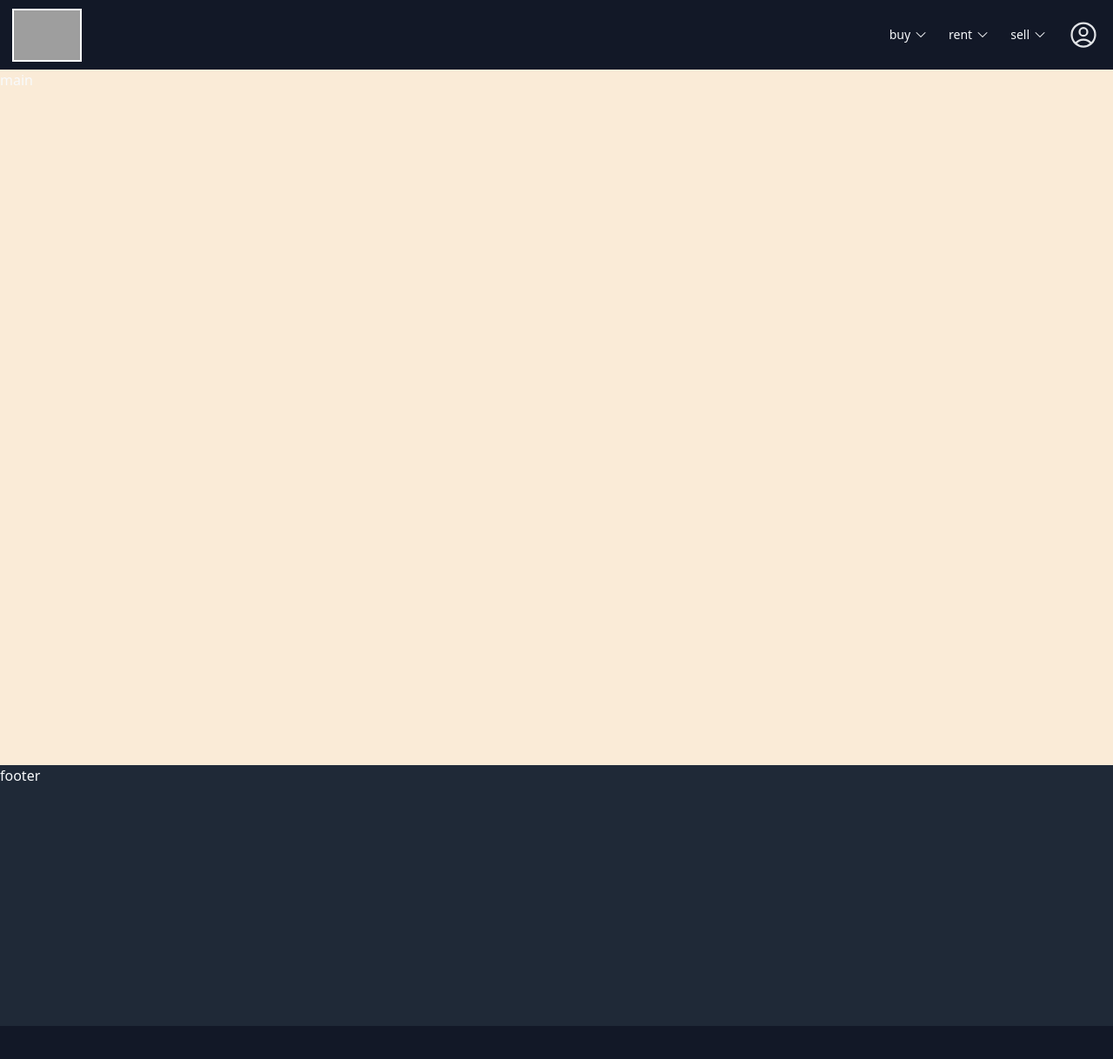
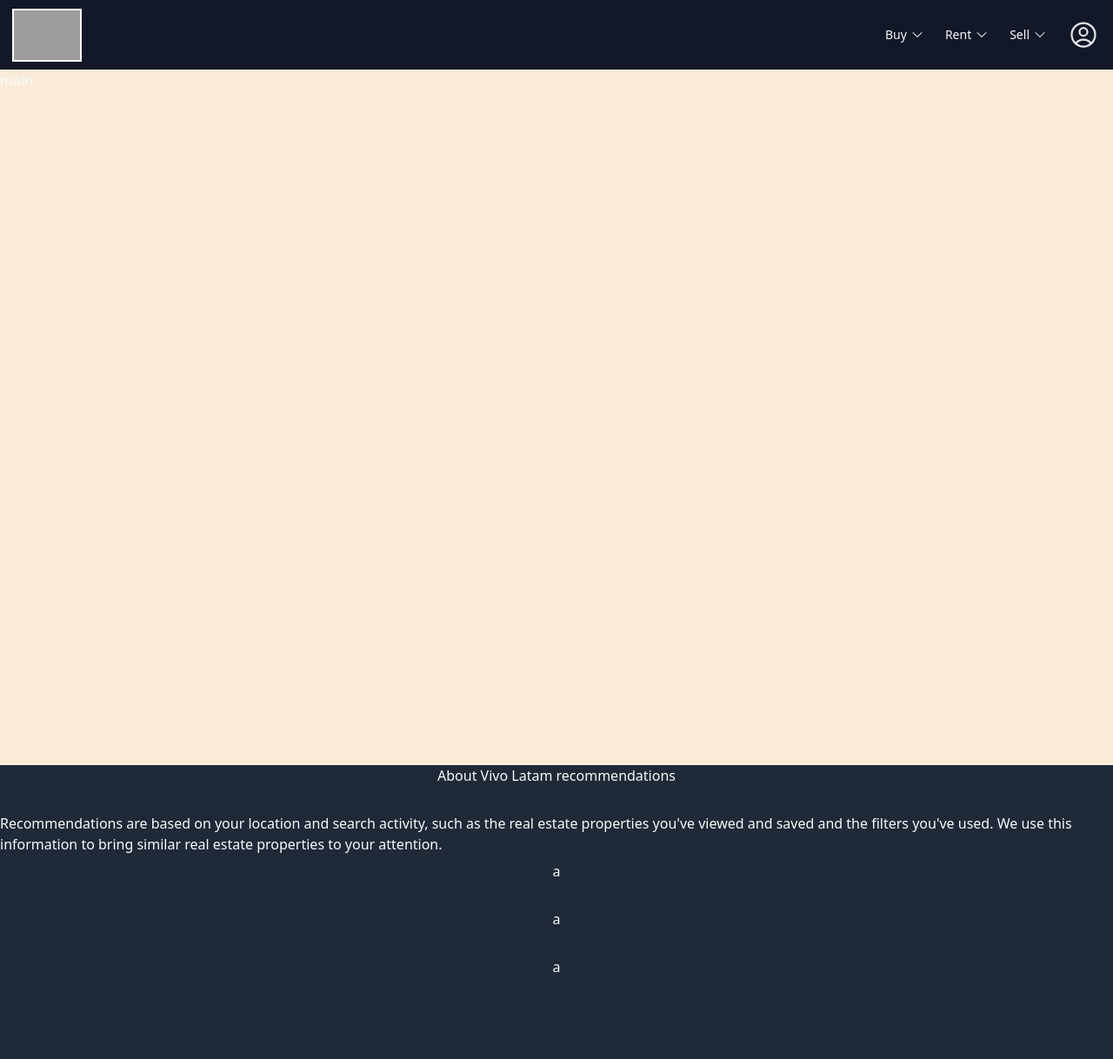
Before and after one commit to CheungSuetTing/ting-ref-web, a React (Vite) app: page / in a window 1280 px wide. Shown: the top 1218 px of the page at 87% size. Before the commit the page ends 1180 px from the top, so only its background shows below. Built offline with nearby package versions, Linux system fonts and the light colour scheme; grey boxes are pictures that could not be loaded.

Commit message:
footer start

```diff
--- a/src/App.tsx
+++ b/src/App.tsx
@@ -12,15 +12,15 @@ function App() {
         </div>
         <div className="flex items-center gap-6 text-sm">
           <div className="flex gap-1 hover:cursor-pointer">
-            buy
+            Buy
             <img src="/Icon/arrow.svg" width={16}></img>
           </div>
           <div className="flex gap-1 hover:cursor-pointer">
-            rent
+            Rent
             <img src="/Icon/arrow.svg" width={16}></img>
           </div>
           <div className="flex gap-1 hover:cursor-pointer">
-            sell
+            Sell
             <img src="/Icon/arrow.svg" width={16}></img>
           </div>
           <div className="hover:cursor-pointer">
@@ -29,9 +29,17 @@ function App() {
         </div>
       </div>
 
-
       <div className="main">main</div>
-      <div className="footer">footer</div>
+      <div className="footer">
+        <div>About Vivo Latam recommendations</div>
+        <div>
+          Recommendations are based on your location and search activity, such as the real estate properties you've viewed and saved and the
+          filters you've used. We use this information to bring similar real estate properties to your attention.
+        </div>
+        <div>a</div>
+        <div>a</div>
+        <div>a</div>
+      </div>
     </div>
   );
 }
--- a/src/index.css
+++ b/src/index.css
@@ -16,7 +16,7 @@ body {
 }
 .grid-container {
   display: grid;
-  grid-template-rows: 80px 1fr 300px;
+  grid-template-rows: 80px 1fr 550px;
   grid-template-areas:
     "header"
     "main"
@@ -42,6 +42,9 @@ body {
   grid-area: main;
 }
 .footer {
-  background-color:#1F2937;
+  background-color: #1f2937;
   grid-area: footer;
+  display: grid;
+  grid-template-rows: repeat(4, 1fr) 6fr;
+  justify-items: center;
 }
```
